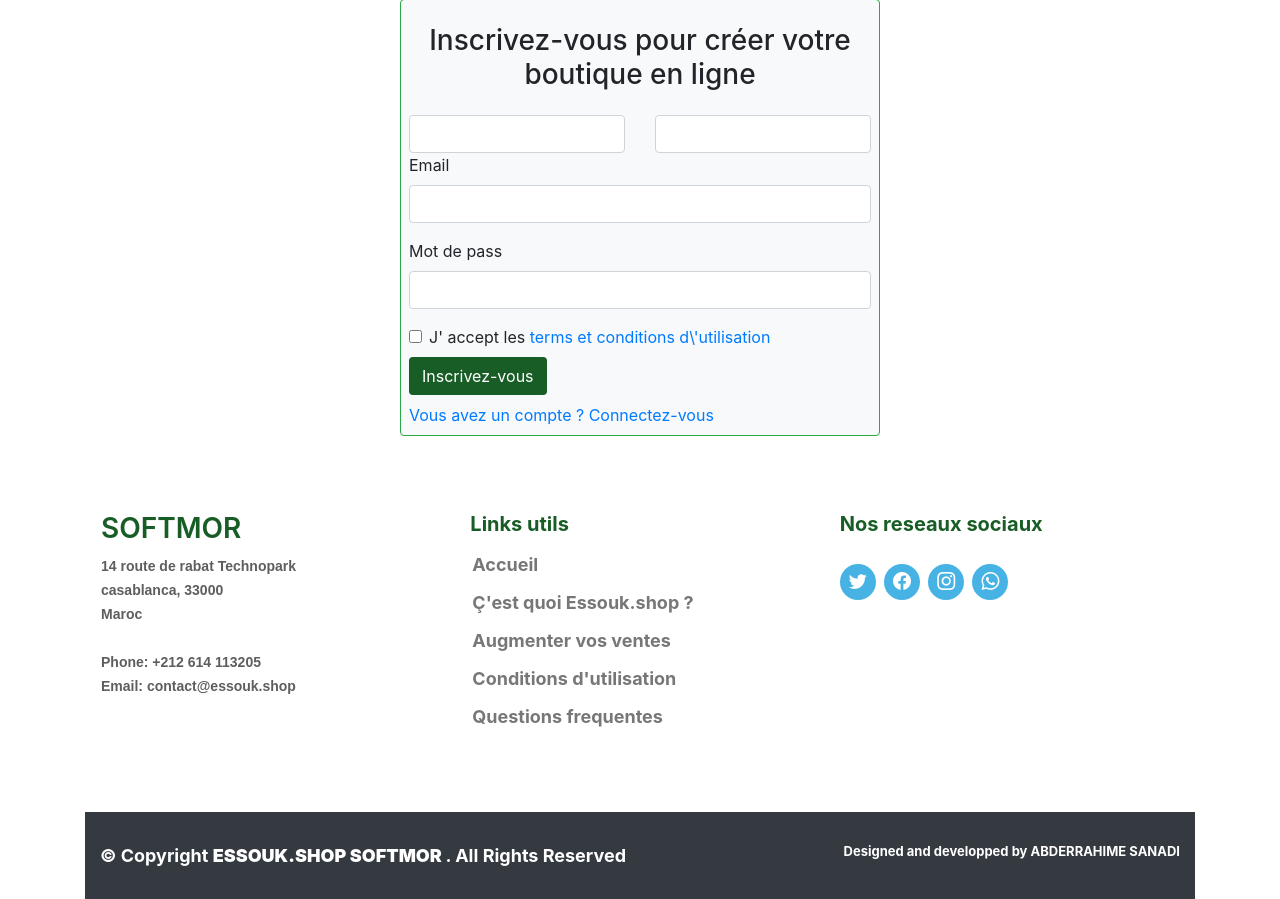
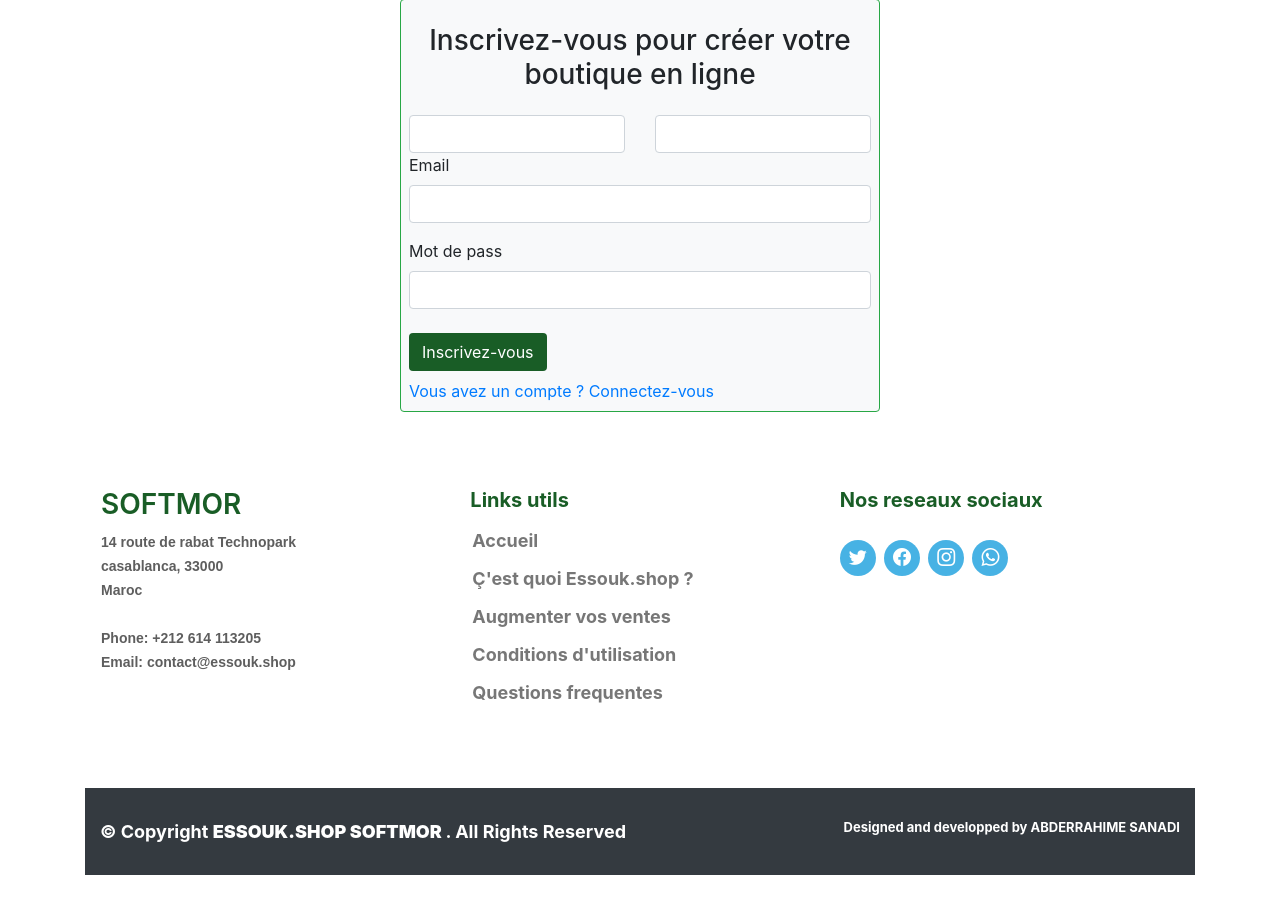
Before and after one commit to abderrahimesanadi/Ecommerce_symfony, a Symfony app: template templates/security/register.html.twig in a window 1280 px wide. Shown: the part 163-1062 px from the top of the page. After the commit the page ends 1038 px from the top, so only its background shows below. Run offline with Twig, Linux system fonts and the light colour scheme; the template is opened without the code that fills it, so the values that code supplies are empty; form fields are guessed from the names that the template uses; some libraries are stand-ins or nearby versions.

Commit message:
Update register.html.twig

```diff
--- a/templates/security/register.html.twig
+++ b/templates/security/register.html.twig
@@ -22,16 +22,7 @@
 	</div>
 	{{ form_row(registrationForm.email, {label: 'Email','attr' : {'class' : 'form-control'}}) }}
 	{{ form_row(registrationForm.plainPassword, {label: 'Mot de pass','attr' : {'class' : 'form-control mb-2'}}) }}
-	<div style="display : none">
-		{{form_row(registrationForm.agreeTerms,{label:'Accepterlesconditionsd\'utilisation'}) }}
-	</div>
-		<div class="form-check">
-			<input class="form-check-input" name="registration_form[agreeTerms]" type="checkbox" value="" id="registration_form_agreeTerms" required="required">
-			<label class="form-check-label" for="registration_form_agreeTerms">J' accept les
-				<a href="/conditions-d-utilisation">terms et conditions d\'utilisation</a>
-			</label>
-			<div class="invalid-feedback">You must agree before submitting.</div>
-		</div>
+
 		<button type="submit"class="btn btn-success-p mt-2">Inscrivez-vous</button>
 		{{ form_end(registrationForm) }}
 		<div class="text-primary mt-2">
```
